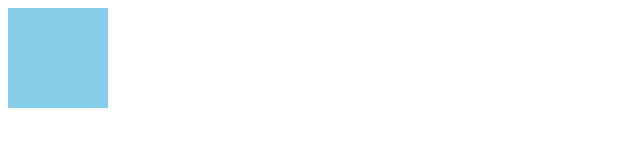
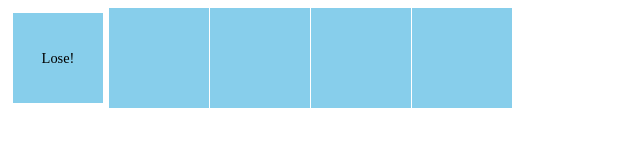
Before and after one commit to taku06mura/javascript_app, a plain HTML site: page jsp.html in a window 1280 px wide. Both pictures are taken after a click on the element 58 px from the left and 58 px from the top of the page. Shown: the whole page, without its empty margins (0-640 px from the left). Drawn offline with Linux system fonts and the light colour scheme.

Commit message:
add event

```diff
--- a/jsp.html
+++ b/jsp.html
@@ -4,16 +4,57 @@
   <meta charset="utf-8">
   <title>jsp</title>
   <style>
+    body {
+      display: flex;
+      flex-wrap: wrap;
+    }
     .box {
       width: 100px;
       height: 100px;
       background-color: skyblue;
       cursor: pointer;
+      transition: 0.8s;
+      margin: 0 1px 1px 0;
+      text-align: center;
+      line-height: 100px;
+    }
+    .win {
+      background-color: pink;
+      border-radius: 50%;
+      transform: rotate(360deg);
+    }
+    .lose {
+      transform: scale(0.9);
     }
   </style>
 </head>
 <body>
-  <div class="box"></div>
+
+
+  <script>
+    'use strict';
+
+    const num = 5;
+    const winner = Math.floor(Math.random() * num); // 0 - 4
+
+    for (let i = 0; i < num ; i++) {
+      const div = document.createElement('div');
+        div.classList.add('box');
+
+        div.addEventListener('click', () => {
+          if (i === winner) {
+            div.textContent = 'Win!';
+            div.classList.add('win');
+          } else {
+            div.textContent = 'Lose!';
+            div.classList.add('lose');
+          }
+        });
+
+        document.body.appendChild(div);
+    }
+
+  </script>
 </body>
 </head>
 </html>
```
